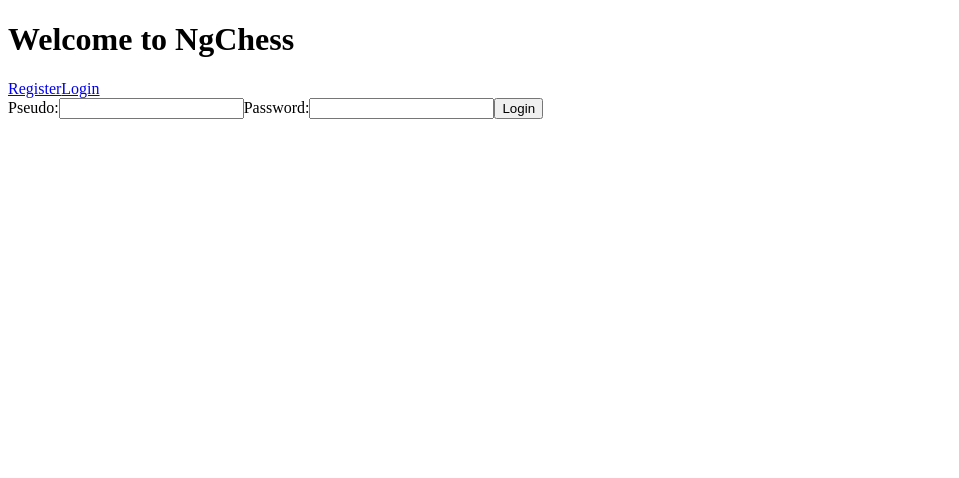
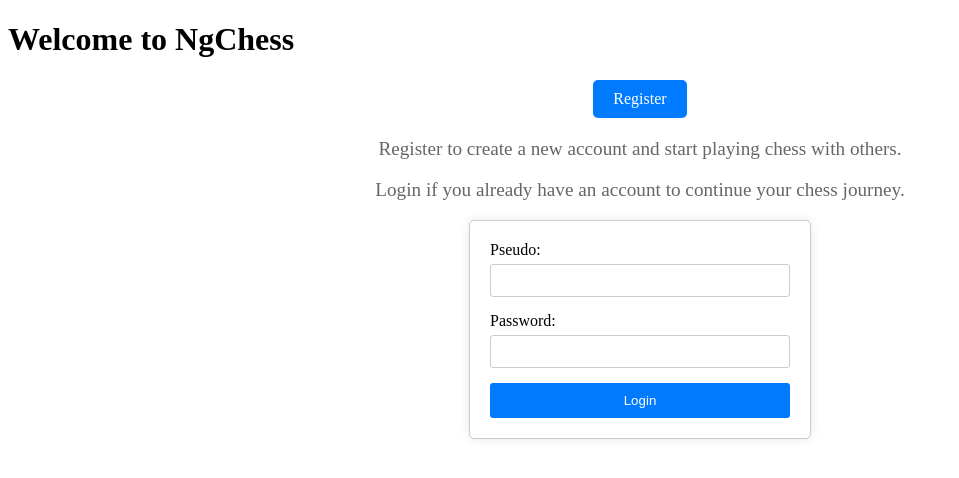
Before and after one commit to shaiscytale/ngchess, an Angular app in the folder ngchess-app/: page /login in a window 1280 px wide. Shown: the top 478 px of the page, without its empty margins (0-959 px from the left). Built offline with nearby package versions, Linux system fonts and the light colour scheme.

Commit message:
add some basic style

```diff
--- a/ngchess-app/src/app/app.component.html
+++ b/ngchess-app/src/app/app.component.html
@@ -2,9 +2,13 @@
 
 <!-- <game *ngIf="gameStarted"></game> -->
 
-<h1>Welcome to NgChess</h1>
+<h1 classe="title">Welcome to NgChess</h1>
 <nav>
-  <a class="button" routerLink="/register">Register</a>
-  <a class="button" routerLink="/login">Login</a>
+  <a *ngIf="!isRegisterPage()" class="button nav-link" routerLink="/register">Register</a>
+  <a *ngIf="!isLoginPage()" class="button nav-link" routerLink="/login">Login</a>
 </nav>
+<div class="info-text">
+  <p>Register to create a new account and start playing chess with others.</p>
+  <p>Login if you already have an account to continue your chess journey.</p>
+</div>
 <router-outlet></router-outlet>
--- a/ngchess-app/src/app/app.component.scss
+++ b/ngchess-app/src/app/app.component.scss
@@ -0,0 +1,37 @@
+nav {
+  display: flex;
+  justify-content: center;
+  margin-top: 20px;
+}
+
+.nav-link {
+  margin: 0 10px;
+  padding: 10px 20px;
+  text-decoration: none;
+  color: white;
+  background-color: #007bff;
+  border-radius: 5px;
+  transition: background-color 0.3s;
+}
+
+.nav-link:hover {
+  background-color: #0056b3;
+}
+
+.nav-link:active {
+  background-color: #004085;
+}
+
+.title {
+  text-align: center;
+  font-size: 2.5em;
+  margin-top: 20px;
+  color: #333;
+}
+
+.info-text {
+  text-align: center;
+  margin-top: 20px;
+  font-size: 1.2em;
+  color: #666;
+}
--- a/ngchess-app/src/app/app.component.ts
+++ b/ngchess-app/src/app/app.component.ts
@@ -1,5 +1,5 @@
 import { Component } from '@angular/core';
-import { RouterLink, RouterOutlet } from '@angular/router';
+import { Router, RouterLink, RouterOutlet } from '@angular/router';
 import { CommonModule } from '@angular/common';
 import { GameComponent } from './game/game.component';
 
@@ -13,7 +13,15 @@ import { GameComponent } from './game/game.component';
 export class AppComponent {
   title = 'ngchess-app';
 
-  constructor() {
+  isRegisterPage(): boolean {
+    return this.router.url === '/register';
+  }
+
+  isLoginPage(): boolean {
+    return this.router.url === '/login';
+  }
+
+  constructor(private router: Router) {
 
   }
 }
--- a/ngchess-app/src/app/login/login.component.html
+++ b/ngchess-app/src/app/login/login.component.html
@@ -1,3 +1,4 @@
+<div  class="form-container">
   <form (ngSubmit)="login()">
     <label for="pseudo">Pseudo:</label>
     <input id="pseudo" [(ngModel)]="loginCommand.Pseudo" name="pseudo" required>
@@ -7,3 +8,4 @@
 
     <button type="submit">Login</button>
   </form>
+</div>
--- a/ngchess-app/src/app/login/login.component.scss
+++ b/ngchess-app/src/app/login/login.component.scss
@@ -0,0 +1,39 @@
+.form-container {
+  display: flex;
+  justify-content: center;
+  align-items: center;
+}
+
+form {
+  display: flex;
+  flex-direction: column;
+  width: 300px;
+  padding: 20px;
+  border: 1px solid #ccc;
+  border-radius: 5px;
+  box-shadow: 0 0 10px rgba(0, 0, 0, 0.1);
+}
+
+label {
+  margin-bottom: 5px;
+}
+
+input {
+  margin-bottom: 15px;
+  padding: 8px;
+  border: 1px solid #ccc;
+  border-radius: 3px;
+}
+
+button {
+  padding: 10px;
+  border: none;
+  border-radius: 3px;
+  background-color: #007bff;
+  color: white;
+  cursor: pointer;
+}
+
+button:hover {
+  background-color: #0056b3;
+}
--- a/ngchess-app/src/app/register/register.component.html
+++ b/ngchess-app/src/app/register/register.component.html
@@ -1,3 +1,4 @@
+<div class="form-container">
   <form (ngSubmit)="register()">
     <label for="firstname">First Name:</label>
     <input id="firstname" [(ngModel)]="registerCommand.Firstname" name="firstname" required>
@@ -16,3 +17,4 @@
 
     <button type="submit">Register</button>
   </form>
+</div>
--- a/ngchess-app/src/app/register/register.component.scss
+++ b/ngchess-app/src/app/register/register.component.scss
@@ -0,0 +1,39 @@
+.form-container {
+  display: flex;
+  justify-content: center;
+  align-items: center;
+}
+
+form {
+  display: flex;
+  flex-direction: column;
+  width: 300px;
+  padding: 20px;
+  border: 1px solid #ccc;
+  border-radius: 5px;
+  box-shadow: 0 0 10px rgba(0, 0, 0, 0.1);
+}
+
+label {
+  margin-bottom: 5px;
+}
+
+input {
+  margin-bottom: 15px;
+  padding: 8px;
+  border: 1px solid #ccc;
+  border-radius: 3px;
+}
+
+button {
+  padding: 10px;
+  border: none;
+  border-radius: 3px;
+  background-color: #007bff;
+  color: white;
+  cursor: pointer;
+}
+
+button:hover {
+  background-color: #0056b3;
+}
```
Lines whose indentation alone changed are shown as unchanged.
